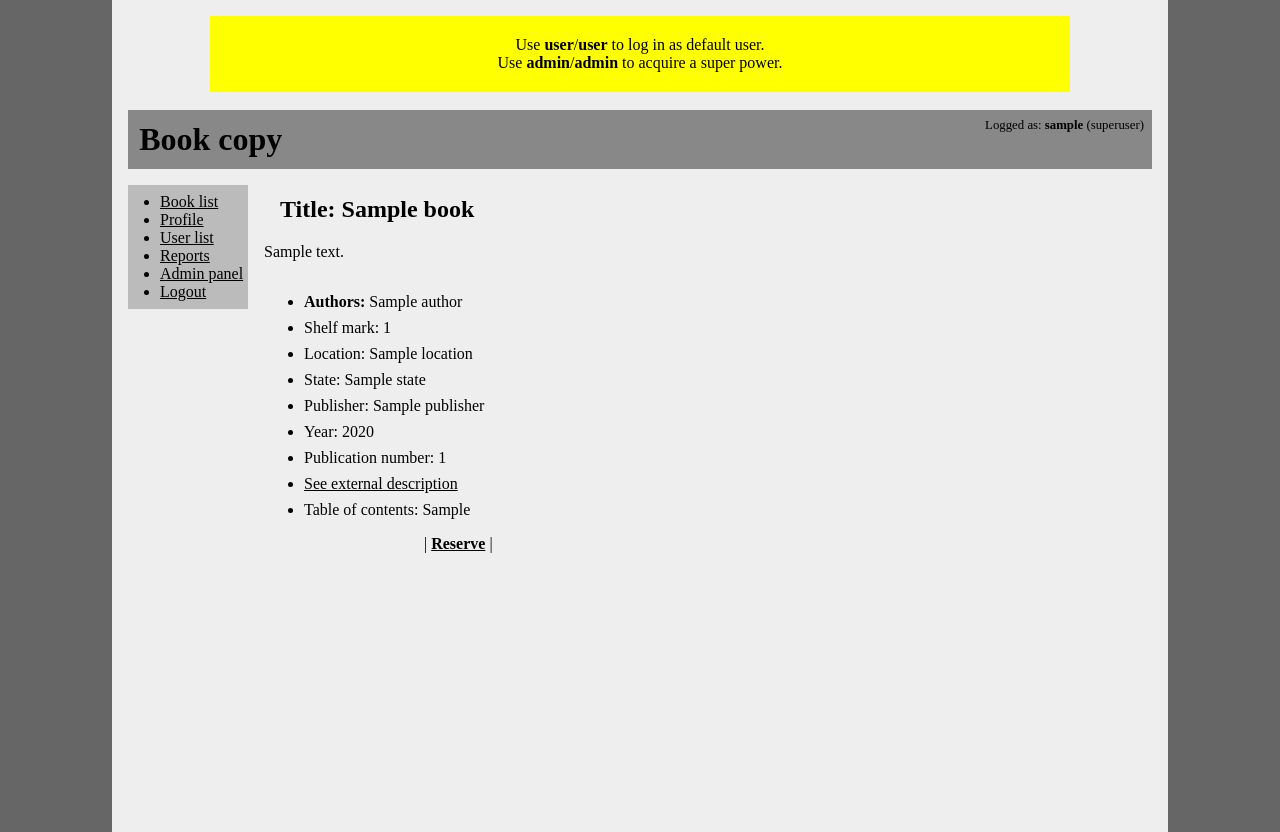
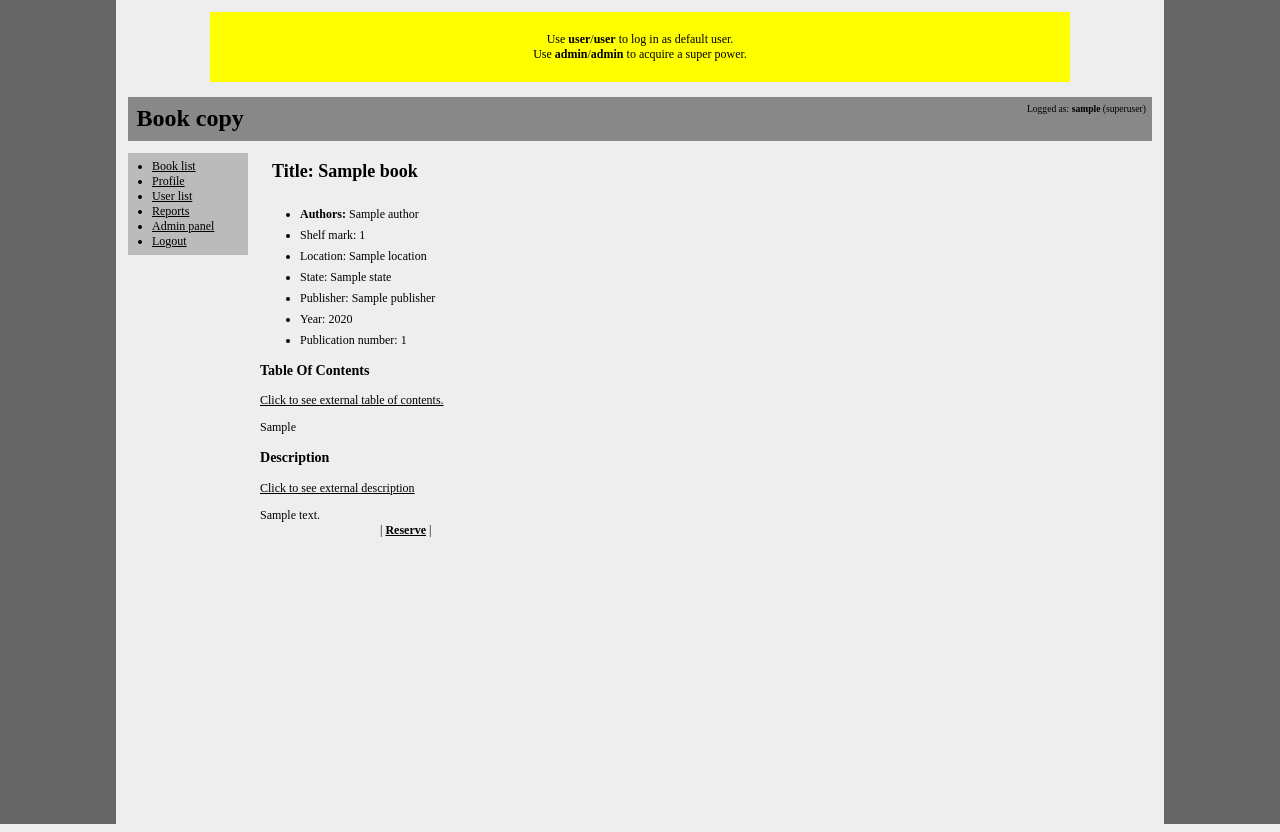
Before and after one commit to mmilewski/entelib, a Django app: page /entelib/bookcopy/1/ in a window 1280 px wide. Run offline with Django 3.2, Linux system fonts and the light colour scheme; a user stored in the database is signed in; tables that the repository leaves empty hold one stand-in row (values such as "Sample post"); parts of the project's set-up code (start-up, migrations or seed data) failed here and were passed over.

Commit message:
## Lines starting with '## ' will be removed from the log message. ## File(s) to commit: ## baseapp/forms.py ## baseapp/models.py ## baseapp/models_config.py ## baseapp/views.py ## baseapp/views_aux.py ## media/stylesheets/style.css ## templates/bookcopies.html ## templates/bookcopy_base.html - Added description and toc displaying - Added description_url to BookCopy model - Added user.save() in RegistrationForm to prevent new-user autoactivation bug - Refreshed show_book: added copy.is_available, copy.is_reservable - Added few styles. Especially specified default font size - Added class attrs in some templates

```diff
--- a/entelib/baseapp/forms.py
+++ b/entelib/baseapp/forms.py
@@ -131,6 +131,8 @@
                                               email = self.cleaned_data['email']
                                               )
         user.is_active, user.is_superuser, user.is_staff = False, False, False
+        user.save()   # checkpoint save, because cfg.get_list may throw and is_active is True as default
+
         # add user to default groups
         cfg = Config()
         groups = cfg.get_list('user_after_registration_groups')
--- a/entelib/baseapp/models.py
+++ b/entelib/baseapp/models.py
@@ -181,9 +181,10 @@
     year = models.IntegerField()
     publication_nr = models.IntegerField(blank=True)
     picture = models.ForeignKey(Picture, null=True, blank=True)
-    toc = models.TextField(blank=True)                                        # table of contents
-    toc_url = models.URLField(blank=True, max_length=CFG.copy_toc_url_len)    # external link to TOC
-    description = models.TextField(blank=True)
+    toc = models.TextField(blank=True)                                         # table of contents
+    toc_url = models.CharField(blank=True, max_length=CFG.copy_toc_url_len)    # external link to TOC
+    description = models.TextField(blank=True)                                             # description
+    description_url = models.CharField(blank=True, max_length=CFG.copy_desc_url_len)       # and/or a link to description
 
     def __unicode__(self):
         return u'%s [copy]' % (self.book.title,)
--- a/entelib/baseapp/models_config.py
+++ b/entelib/baseapp/models_config.py
@@ -28,6 +28,7 @@
 book_title_len = 50
 
 copy_toc_url_len = 256                # url to table of contents
+copy_desc_url_len = 256               # url to site with description
 
 costcenter_name_len = 50              # name of Cost Center
 
--- a/entelib/baseapp/views.py
+++ b/entelib/baseapp/views.py
@@ -100,30 +100,31 @@
 def show_book(request, book_id):
     if not request.user.is_authenticated():
         return render_forbidden(request)
-    url = u'/entelib/bookcopy/'
+    show_url = u'/entelib/bookcopy/%d/'
+    reserve_url = u'/entelib/bookcopy/%d/reserve/'
     book = Book.objects.get(id=book_id)
     book_copies = BookCopy.objects.filter(book=book_id)
     selected_locations = []
     if request.method == 'POST':
         if 'location' in request.POST:
             selected_locations = map(int, request.POST.getlist('location'))
-            if 0 not in selected_locations:    # 0 in selected_locations means 'no location constraint' (All)
+            if 0 not in selected_locations:    # 0 in selected_locations means 'no location constraint' (= List from any location)
                 book_copies = book_copies.filter(location__id__in=selected_locations)
         if r'available' in request.POST:
             if request.POST['available'] == 'available':
                 book_copies = book_copies.filter(state__is_available__exact=True)
     curr_copies = []
-    max_desc_len = Config().get_int('truncated_description_len')
     for elem in book_copies:
         curr_copies.append({
-            'url' : url + unicode(elem.id) + '/',
-            'reserve_url' : url + unicode(elem.id) + '/reserve/',
+            'url' : show_url % elem.id,
+            'reserve_url' : reserve_url % elem.id,
             'location' : elem.location.name,
             'state' : elem.state.name,
             'publisher' : elem.publisher.name,
             'year' : elem.year,
-            # 'desc_url' : elem.toc_url,
-            'desc_url' : '/desc_url_not_implemented',
+            'is_available' : elem.state.is_available,
+            'is_reservable' : True,    # TODO: this should check if one can reserve copy and whether book is available for reserving (whatever this means)
+            # 'desc_url' : '/desc_url_not_implemented',      # link generation is done in templates, see bookcopies.html
             })
     book_desc = {
         'title' : book.title,
--- a/entelib/baseapp/views_aux.py
+++ b/entelib/baseapp/views_aux.py
@@ -64,8 +64,7 @@
         Returns a dictionary to be passed to some bookcopy template
 
     Args:
-        book - Book object
-        book_copy - BookCopy objects such that book_copy.book == book
+        book_copy - BookCopy object, of which we want to get details.
 
     Return:
         Dictionary describing book copy
@@ -80,9 +79,10 @@
         'publisher' : book_copy.publisher.name,
         'year' : book_copy.year,
         'publication_nr' : book_copy.publication_nr,
-        'description' : book_copy.description,
-        'desc_url' : book_copy.toc_url,
+        'desc' : book_copy.description,
+        'desc_url' : book_copy.description_url,
         'toc' : book_copy.toc,
+        'toc_url' : book_copy.toc_url,
         'picture' : book_copy.picture,
     }
     print 'url' + book_copy.toc_url
--- a/entelib/media/stylesheets/style.css
+++ b/entelib/media/stylesheets/style.css
@@ -4,6 +4,7 @@
     margin: 0;
     padding: 0;
     height: 100%;
+    font-size: 9pt;
 }
 
 a
@@ -91,12 +92,6 @@
     padding: 0;
 }
 
-ul.menu
-{
-    margin: 0.5em 0 0.5em 2em;
-    padding: 0;
-}
-
 div#login
 {
     margin: 3em 0 0 15em;
@@ -115,6 +110,25 @@
     width: 100%;
     bottom: 0;
     position: absolute;
+}
+
+div.book_authors, div.book_copies {    /* bookcopies.html */
+    margin-top: 1em;
+}
+div.book_authors dt {    /* bookcopies.html */
+    font-weight: bold;
+    display: inline;
+}
+div.book_authors dd {
+    margin:0;
+    padding:0;
+    display:inline;
+}
+
+table.booklist .actions {   /* bookcopies.html */
+    text-align: left;
+    margin: 0.5em 0 0.5em 2em;
+    padding: 0;
 }
 
 div.formWrapper {
--- a/entelib/templates/bookcopy_base.html
+++ b/entelib/templates/bookcopy_base.html
@@ -8,33 +8,50 @@
     <div class='picture'>
         <img src='{{ book.picture_url }}'>
     </div>
-    <div>
-        <h2>Title: {{ book.title }}</h2>
-        <br>
-        {{ book.description }}
+    <div class="title">
+        <h2 id="title">Title: {{ book.title }}</h2>
     </div>
     <div class='clear' style='padding-top: 1em;'>
     {% block form %}
     {% endblock %}
         <ul class='spaces'>
-            <li>
+            <li class="book_authors">
                 {% if book.authors %}
                     <b>Authors: </b>{{ book.authors|join:', '}}
                 {% else %}
                     <b>No authors.</b>
                 {% endif %}
             </li>
-            <li>Shelf mark: {{ book.shelf_mark }}</li>
-            <li>Location: {{ book.location }}</li>
-            <li>State: {{ book.state }}</li>
-            <li>Publisher: {{ book.publisher }}</li>
-            <li>Year: {{ book.year }}</li>
-            <li>Publication number: {{ book.publication_nr }}</li>
-            <li><a href='{{ book.desc_url }}'>See external description</a></li>
-            {% if book.toc %}
-                <li>Table of contents: {{ book.toc }}</li>
-            {% endif %}
+            <li class="book_shelfmark">Shelf mark: {{ book.shelf_mark }}</li>
+            <li class="book_location">Location: {{ book.location }}</li>
+            <li class="book_state">State: {{ book.state }}</li>
+            <li class="book_publisher">Publisher: {{ book.publisher }}</li>
+            <li class="book_year">Year: {{ book.year }}</li>
+            <li class="book_pubno">Publication number: {{ book.publication_nr }}</li>
+            <!-- <li class="desc_url"><a href='{{ book.desc_url }}'>See external description</a></li> -->
+            <!-- {% if book.toc %} -->
+            <!--     <li>Table of contents: {{ book.toc }}</li> -->
+            <!-- {% endif %}            -->
         </ul>
+
+        <!--  TOC  -->
+        {% if book.toc or book.toc_url %}
+        <h3 id="toc" class="book_toc">Table Of Contents</h3>
+        <div class="book_tocWrapper">
+          {% if book.toc_url %}  <div class="book_toc_url">  <p><a href="{{ book.toc_url }}">Click to see external table of contents.</a></p>  </div>   {% endif %}
+          {% if book.toc %}      <div class="book_toc">  {{ book.toc }}  </div>    {% endif %}
+        </div>
+        {% endif %}
+
+        <!--  DESC  -->
+        {% if book.desc or book.desc_url %}
+        <h3 id="description" class="book_desc">Description</h3>
+        <div class="book_descWrapper">
+          {% if book.desc_url %}  <div class="book_desc_url">  <p><a href="{{ book.desc_url }}">Click to see external description</a></p>  </div>    {% endif %}
+          {% if book.desc %}      <div class="book_desc">  {{ book.desc }}  </div>     {% endif %}
+        </div>
+        {% endif %}
+
         {% block links %}
         {% endblock %}
     </div>
```
Also changed, not shown: entelib/templates/bookcopies.html (+17 -12 lines).
